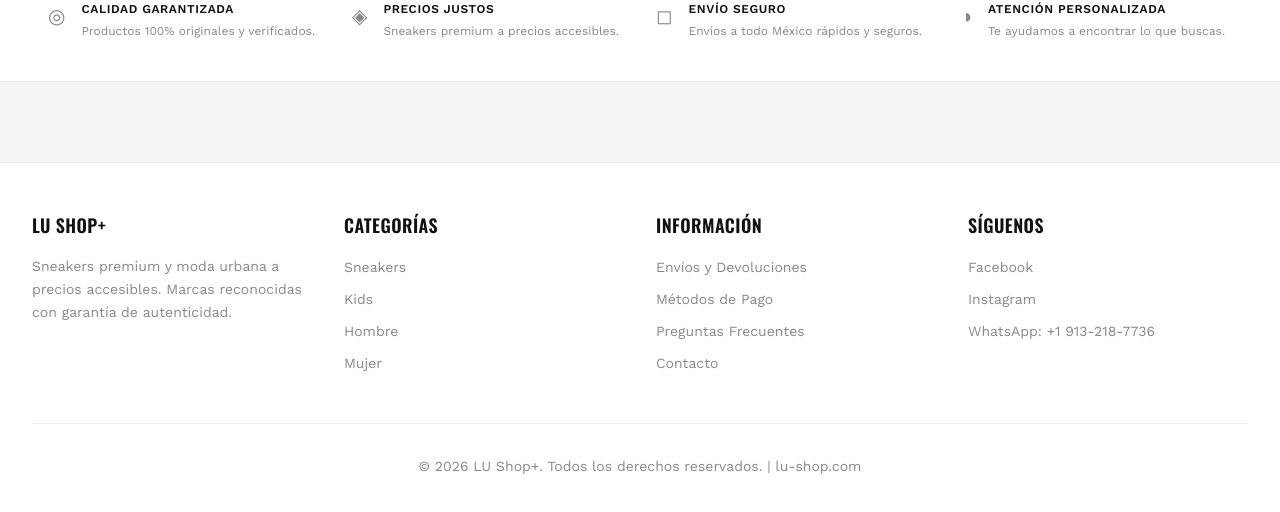
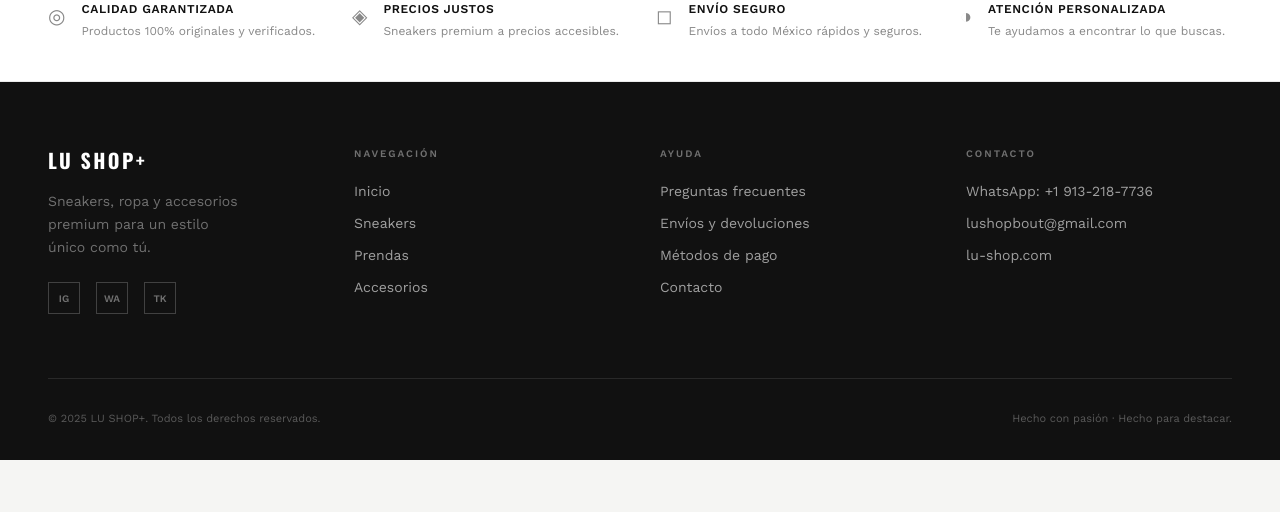
Before and after one commit to lushopbout-oficial/lushop-catalogo-web, a Next.js app in the folder lushop-web/: page / in a window 1280 px wide. Shown: the part 3008-3520 px from the top of the page. After the commit the page ends 3468 px from the top, so only its background shows below. Built offline with nearby package versions, Linux system fonts and the light colour scheme; no server answers.

Commit message:
Update Footer.jsx
FooterV1.3

```diff
--- a/lushop-web/src/components/Footer.jsx
+++ b/lushop-web/src/components/Footer.jsx
@@ -2,122 +2,58 @@
 
 export default function Footer() {
   return (
-    <footer className="bg-bg-secondary border-t border-border-light mt-20">
-      <div className="max-w-7xl mx-auto px-4 sm:px-6 lg:px-8 py-12">
-        <div className="grid grid-cols-1 md:grid-cols-2 lg:grid-cols-4 gap-8">
-          {/* About */}
-          <div>
-            <h3 className="font-oswald text-lg font-semibold uppercase tracking-wide mb-4">
-              LU Shop+
-            </h3>
-            <p className="text-text-secondary text-sm leading-relaxed">
-              Sneakers premium y moda urbana a precios accesibles. Marcas reconocidas con garantía de autenticidad.
+    <footer className="bg-bg-dark text-white">
+      <div className="max-w-7xl mx-auto px-6 lg:px-12 pt-16 pb-8">
+        <div className="grid grid-cols-2 lg:grid-cols-4 gap-10 mb-16">
+
+          {/* Brand */}
+          <div className="col-span-2 lg:col-span-1">
+            <div className="font-oswald text-xl font-bold tracking-[0.12em] uppercase mb-4">
+              LU SHOP+
+            </div>
+            <p className="text-white/40 text-sm leading-relaxed mb-6 max-w-[200px]">
+              Sneakers, ropa y accesorios premium para un estilo único como tú.
             </p>
+            <div className="flex gap-4">
+              {['IG', 'WA', 'TK'].map(s => (
+                <button key={s} className="w-8 h-8 border border-white/20 text-white/40 hover:border-white hover:text-white transition-colors text-[10px] font-bold flex items-center justify-center">
+                  {s}
+                </button>
+              ))}
+            </div>
           </div>
 
-          {/* Categories */}
+          {/* Navegación */}
           <div>
-            <h3 className="font-oswald text-lg font-semibold uppercase tracking-wide mb-4">
-              Categorías
-            </h3>
-            <ul className="space-y-2">
-              <li>
-                <Link href="/?categoria=SNEAKERS" className="text-text-secondary text-sm hover:text-accent-silver transition-colors">
-                  Sneakers
-                </Link>
-              </li>
-              <li>
-                <Link href="/?categoria=KIDS" className="text-text-secondary text-sm hover:text-accent-silver transition-colors">
-                  Kids
-                </Link>
-              </li>
-              <li>
-                <Link href="/?categoria=HOMBRE" className="text-text-secondary text-sm hover:text-accent-silver transition-colors">
-                  Hombre
-                </Link>
-              </li>
-              <li>
-                <Link href="/?categoria=MUJER" className="text-text-secondary text-sm hover:text-accent-silver transition-colors">
-                  Mujer
-                </Link>
-              </li>
-            </ul>
+            <p className="text-[10px] uppercase tracking-[0.2em] text-white/40 font-semibold mb-5">Navegación</p>
+            {['Inicio', 'Sneakers', 'Prendas', 'Accesorios'].map(item => (
+              <Link key={item} href="/" className="block text-sm text-white/60 hover:text-white transition-colors mb-3">
+                {item}
+              </Link>
+            ))}
           </div>
 
-          {/* Info */}
+          {/* Ayuda */}
           <div>
-            <h3 className="font-oswald text-lg font-semibold uppercase tracking-wide mb-4">
-              Información
-            </h3>
-            <ul className="space-y-2">
-              <li>
-                <a href="#" className="text-text-secondary text-sm hover:text-accent-silver transition-colors">
-                  Envíos y Devoluciones
-                </a>
-              </li>
-              <li>
-                <a href="#" className="text-text-secondary text-sm hover:text-accent-silver transition-colors">
-                  Métodos de Pago
-                </a>
-              </li>
-              <li>
-                <a href="#" className="text-text-secondary text-sm hover:text-accent-silver transition-colors">
-                  Preguntas Frecuentes
-                </a>
-              </li>
-              <li>
-                <a href="#" className="text-text-secondary text-sm hover:text-accent-silver transition-colors">
-                  Contacto
-                </a>
-              </li>
-            </ul>
+            <p className="text-[10px] uppercase tracking-[0.2em] text-white/40 font-semibold mb-5">Ayuda</p>
+            {['Preguntas frecuentes', 'Envíos y devoluciones', 'Métodos de pago', 'Contacto'].map(item => (
+              <p key={item} className="text-sm text-white/60 mb-3">{item}</p>
+            ))}
           </div>
 
-          {/* Social */}
+          {/* Contacto */}
           <div>
-            <h3 className="font-oswald text-lg font-semibold uppercase tracking-wide mb-4">
-              Síguenos
-            </h3>
-            <ul className="space-y-2">
-              <li>
-                <a
-                  href="https://facebook.com/lushopplus"
-                  target="_blank"
-                  rel="noopener noreferrer"
-                  className="text-text-secondary text-sm hover:text-accent-silver transition-colors"
-                >
-                  Facebook
-                </a>
-              </li>
-              <li>
-                <a
-                  href="https://instagram.com/lushopplus"
-                  target="_blank"
-                  rel="noopener noreferrer"
-                  className="text-text-secondary text-sm hover:text-accent-silver transition-colors"
-                >
-                  Instagram
-                </a>
-              </li>
-              <li>
-                <a
-                  href="https://wa.me/19132187736"
-                  target="_blank"
-                  rel="noopener noreferrer"
-                  className="text-text-secondary text-sm hover:text-accent-silver transition-colors"
-                >
-                  WhatsApp: +1 913-218-7736
-                </a>
-              </li>
-            </ul>
+            <p className="text-[10px] uppercase tracking-[0.2em] text-white/40 font-semibold mb-5">Contacto</p>
+            <p className="text-sm text-white/60 mb-3">WhatsApp: +1 913-218-7736</p>
+            <p className="text-sm text-white/60 mb-3">lushopbout@gmail.com</p>
+            <p className="text-sm text-white/60">lu-shop.com</p>
           </div>
         </div>
 
         {/* Bottom */}
-        <div className="mt-12 pt-8 border-t border-border-light text-center">
-          <p className="text-text-secondary text-sm">
-            © {new Date().getFullYear()} LU Shop+. Todos los derechos reservados. | lu-shop.com
-          </p>
+        <div className="border-t border-white/10 pt-8 flex flex-col sm:flex-row justify-between items-center gap-4">
+          <p className="text-[11px] text-white/30">© 2025 LU SHOP+. Todos los derechos reservados.</p>
+          <p className="text-[11px] text-white/30">Hecho con pasión · Hecho para destacar.</p>
         </div>
       </div>
     </footer>
```
